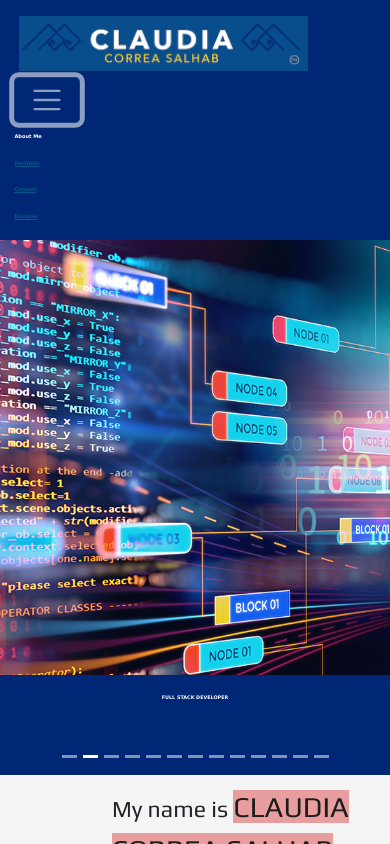
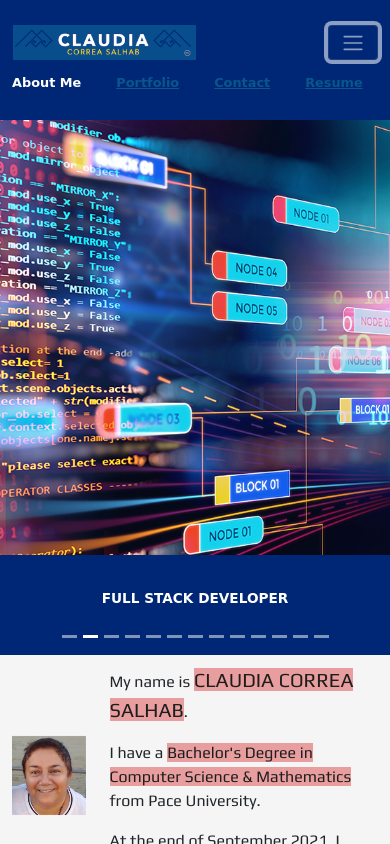
Before and after one commit to csalhab/official-portfolio, a website: page index.html in a window 390 px wide. Both pictures are taken after a click on the button "Toggle navigation". Shown: the top 844 px of the page. Drawn offline with nearby package versions, Linux system fonts and the light colour scheme; a web font is replaced by a local one.

Commit message:
fixed css on mobile about and contact

```diff
--- a/assets/css/styleNew.css
+++ b/assets/css/styleNew.css
@@ -77,7 +77,7 @@ body {
   top: -10px;
   width: 100%;
   color: #002776;
-  background-color: #b92a73;
+  background-color: #002776;
 }
 
 .SWE h2 {
@@ -113,6 +113,8 @@ body {
 .my-photo {
   width: 270px;
   height: 290px;
+  position: relative;
+  top: 45px;
 }
 
 .my-name {
@@ -140,33 +142,85 @@ body {
 /* squeezed desktop */
 @media screen and (max-width: 1400px) {
   .my-photo {
-    width: 90%;
+    width: 100%;
     object-fit: contain;
-  }
-  .navbar-brand {
-    width: 80%;
-    margin-left: 5px;
-  }
-}
-/* iPad Pro */
-@media screen and (max-width: 1024) {
-  .my-photo {
-    width: 50%;
-    object-fit: contain;
-  }
-  .contact-info p {
-    line-height: 0.75;
-    font-size: 12px;
   }
   .navbar-brand {
     width: 60%;
     margin-left: 5px;
   }
 }
+/* iPad Pro */
+@media screen and (max-width: 1024px) {
+  * {
+    font-size: 1.2rem;
+  }
+  .bg-ccs {
+    padding-top: 20px;
+    padding-bottom: 20px;
+  }
+  .navbar-brand {
+    width: 40%;
+    margin-left: 5px;
+    object-fit: contain;
+  }
+  #navbarNav {
+    margin-right: 5px;
+    background-color: #002776;
+  }
+  #navbarNav li a {
+    font-size: 1.8vw;
+  }
+  .SWE h2 {
+    font-size: 2.8vw;
+    padding-top: 25px;
+  }
+  .my-photo {
+    width: 90%;
+  }
+  .scrollable {
+    height: 625px;
+  }
+  .footer {
+    padding-top: 55px;
+  }
+}
+
+/* iPad  */
+@media screen and (max-width: 768px) {
+  .navbar-brand {
+    width: 60%;
+    margin-left: 10px;
+  }
+  #navbarNav li a {
+    font-size: 3.3vw;
+  }
+  .SWE h2 {
+    font-size: 3.5vw;
+    padding-top: 25px;
+  }
+  .my-photo {
+    width: 100%;
+    margin-top: -10px;
+  }
+}
+
 /* Pixel2 */
-@media screen and (max-width: 411) {
+@media screen and (max-width: 411px) {
+  * {
+    font-size: 1rem;
+  }
   .navbar-brand {
-    max-width: 50%;
+    width: 50%;
     margin-left: 1px;
   }
+  #navbarNav li a {
+    font-size: 3.3vw;
+  }
+  .SWE h2 {
+    padding-top: 35px;
+  }
+  .my-photo {
+    margin-top: -80px;
+  }
 }
--- a/assets/css/styleNewContact.css
+++ b/assets/css/styleNewContact.css
@@ -30,6 +30,7 @@ body {
 
 .navbar-brand {
   margin-left: 50px;
+  background-color: #002776;
 }
 
 #navbarNav {
@@ -38,6 +39,7 @@ body {
 
 #navbarNav li a {
   color: #106aa5;
+  background-color: #002776;
   font-weight: bold;
   font-size: 1.3vw;
   text-decoration: underline;
@@ -61,6 +63,7 @@ body {
 .carousel-item img {
   width: 900px;
   height: 470px;
+  background-color: #002776;
   object-fit: contain;
 }
 
@@ -73,6 +76,11 @@ body {
   flex-direction: row;
   justify-content: center;
   align-items: center;
+}
+
+.contact-info-intro {
+  margin-top: 60px;
+  text-align: center;
 }
 
 .contact-info-mobile {
@@ -119,32 +127,75 @@ body {
 
 /* squeezed desktop */
 @media screen and (max-width: 1400px) {
-  /* .navbar-brand {
-    width: 80%;
+  .navbar-brand {
+    width: 60%;
     margin-left: 5px;
-  } */
+  }
 }
 /* iPad Pro */
-@media screen and (max-width: 1024) {
-  /* .navbar-brand {
-    width: 60%;
+@media screen and (max-width: 1024px) {
+  * {
+    font-size: 1.2rem;
+  }
+  .bg-ccs {
+    padding-top: 20px;
+    padding-bottom: 20px;
+  }
+  .navbar-brand {
+    width: 40%;
     margin-left: 5px;
-  } */
+    object-fit: contain;
+  }
+  #navbarNav {
+    margin-right: 5px;
+    background-color: #002776;
+  }
   #navbarNav li a {
-    font-size: 1.5vw !important;
-    padding-right: 10px;
+    font-size: 1.8vw;
   }
-  .navbar-nav > button {
-    width: fit-content;
+  .carousel-item img {
+    width: 25%;
+    height: 25%;
+    object-fit: contain;
+  }
+  .footer {
+    padding-top: 55px;
   }
 }
+
+/* iPad  */
+@media screen and (max-width: 768px) {
+  .navbar-brand {
+    width: 60%;
+    margin-left: 10px;
+  }
+  #navbarNav {
+    margin-right: 5px;
+    background-color: #002776;
+  }
+  #navbarNav li a {
+    font-size: 3.3vw;
+  }
+  .carousel-item img {
+    width: 25%;
+    height: 25%;
+    object-fit: contain;
+  }
+  .carousel-inner {
+    background-color: #002776;
+  }
+}
+
 /* Pixel2 */
-@media screen and (max-width: 411) {
-  /* .navbar-brand {
-    max-width: 50%;
+@media screen and (max-width: 411px) {
+  * {
+    font-size: 1rem;
+  }
+  .navbar-brand {
+    width: 50%;
     margin-left: 1px;
   }
-  .bg-ccs {
-    height: 1%;
-  } */
+  #navbarNav li a {
+    font-size: 3.3vw;
+  }
 }
--- a/index.html
+++ b/index.html
@@ -37,7 +37,7 @@
           <span class="navbar-toggler-icon"></span>
         </button>
         <div class="collapse navbar-collapse" id="navbarNav">
-          <ul class="navbar-nav ms-auto">
+          <ul class="navbar-nav ms-auto d-flex flex-row justify-content-center">
             <li class="nav-item">
               <a class="nav-link text-nowrap active" aria-current="page" href="./index.html">About Me</a>
             </li>
```
Also changed, not shown: contact.html (+11 -2 lines).
